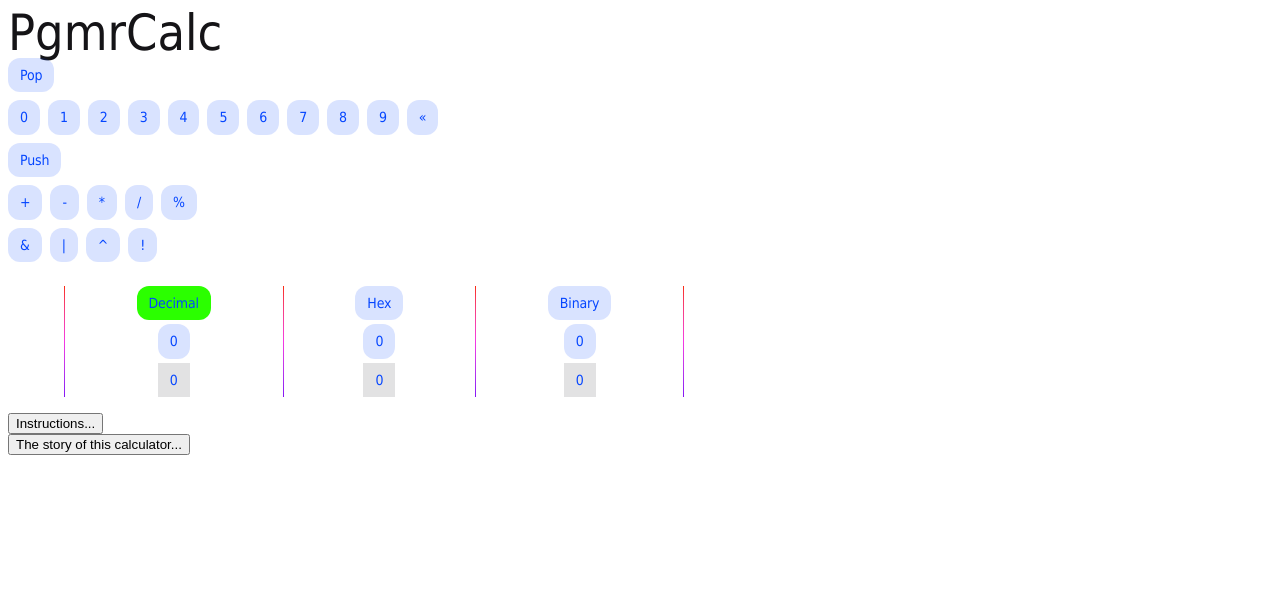
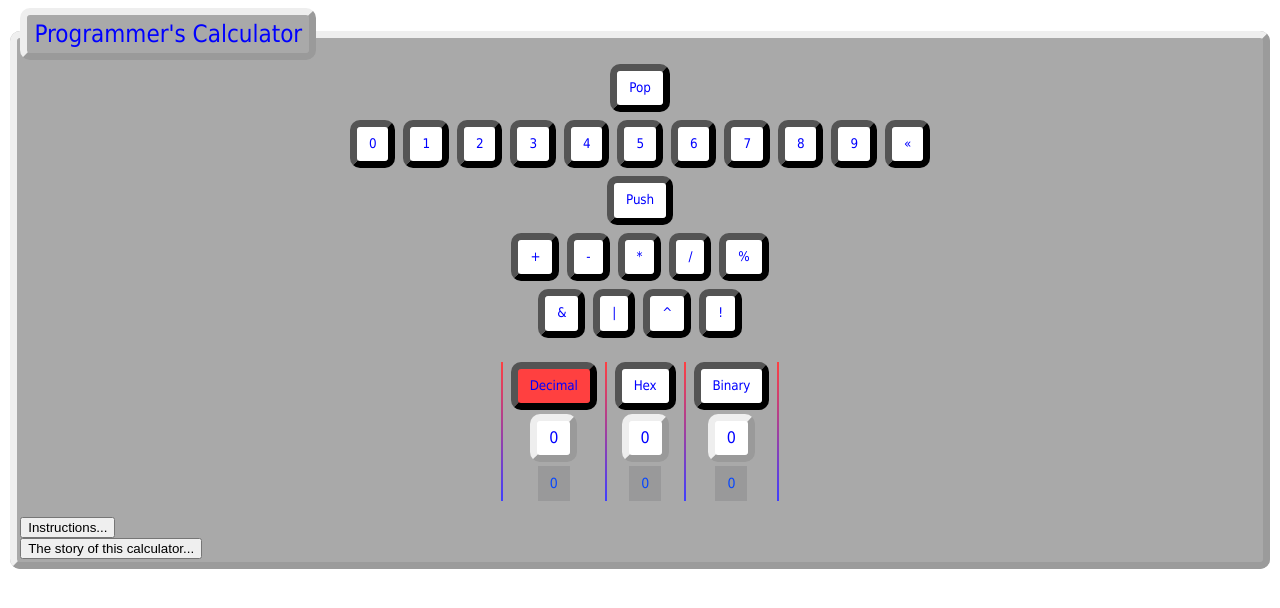
Before and after one commit to BrianRoys/PgmrCalc, an Angular app: page / in a window 1280 px wide. Shown: the top 608 px of the page. Built offline with nearby package versions, Linux system fonts and the light colour scheme.

Commit message:
Saving off tonight's SASS refactoring

```diff
--- a/src/app/app.component.html
+++ b/src/app/app.component.html
@@ -1,228 +1,6 @@
-<style>
-  :host {
-    --bright-blue: oklch(51.01% 0.274 263.83);
-    --electric-violet: oklch(53.18% 0.28 296.97);
-    --french-violet: oklch(47.66% 0.246 305.88);
-    --vivid-pink: oklch(69.02% 0.277 332.77);
-    --hot-red: oklch(61.42% 0.238 15.34);
-    --orange-red: oklch(63.32% 0.24 31.68);
-
-    --gray-900: oklch(19.37% 0.006 300.98);
-    --gray-700: oklch(36.98% 0.014 302.71);
-    --gray-400: oklch(70.9% 0.015 304.04);
-
-    --red-to-pink-to-purple-vertical-gradient: linear-gradient(
-      180deg,
-      var(--orange-red) 0%,
-      var(--vivid-pink) 50%,
-      var(--electric-violet) 100%
-    );
-
-    --red-to-pink-to-purple-horizontal-gradient: linear-gradient(
-      90deg,
-      var(--orange-red) 0%,
-      var(--vivid-pink) 50%,
-      var(--electric-violet) 100%
-    );
-
-    --pill-accent: var(--bright-blue);
-    --stack-item-accent: var(--gray-700);
-
-    /* font-family: "Inter", -apple-system, BlinkMacSystemFont, "Segoe UI", Roboto,
-      Helvetica, Arial, sans-serif, "Apple Color Emoji", "Segoe UI Emoji",
-      "Segoe UI Symbol"; */
-    font-family: Tahoma, Verdana, sans-serif;
-    box-sizing: border-box;
-    -webkit-font-smoothing: antialiased;
-    -moz-osx-font-smoothing: grayscale;
-  }
-
-  .footnote {
-    font-size: 0.85rem;
-    color: var(--gray-700);
-    margin-top: 1rem;
-    position: fixed;
-    bottom: 0.5rem;
-    width: 100%;
-  }
-
-  .cmds {
-    display: flex;
-    flex-wrap: wrap;
-    direction: row;
-    gap: 0.5rem;
-    margin-bottom: 0.5rem;
-  }
-
-  h1 {
-    font-size: 3.125rem;
-    color: var(--gray-900);
-    font-weight: 500;
-    line-height: 100%;
-    /* letter-spacing: -0.125rem; */
-    margin: 0;
-    /* font-family: "Inter Tight", -apple-system, BlinkMacSystemFont, "Segoe UI", Roboto,
-      Helvetica, Arial, sans-serif, "Apple Color Emoji", "Segoe UI Emoji",
-      "Segoe UI Symbol"; */
-  }
-
-  p {
-    margin: 0;
-    color: var(--gray-700);
-  }
-
-  main {
-    width: 100%;
-    min-height: 100%;
-    display: flex;
-    /* justify-content: center; */
-    align-items: center;
-    padding: 1rem;
-    box-sizing: inherit;
-    position: relative;
-  }
-
-  .calc-column {
-    display: flex;
-    flex-direction: column;
-    align-items: center;
-    /* gap: 1rem; */
-  }
-
-  .angular-logo {
-    max-width: 9.2rem;
-  }
-
-  .content {
-    display: flex;
-    justify-content: space-around;
-    width: 100%;
-    max-width: 700px;
-    /* margin-bottom: 3rem; */
-  }
-
-  .content h1 {
-    margin-top: 1.75rem;
-  }
-
-  .content p {
-    margin-top: 0.25rem;
-  }
-
-  .divider {
-    width: 1px;
-    background: var(--red-to-pink-to-purple-vertical-gradient);
-    margin-inline: 0.5rem;
-  }
-
-  .pill-group {
-    display: flex;
-    flex-direction: column;
-    align-items: start;
-    flex-wrap: wrap;
-    gap: 1.25rem;
-  }
-
-  .stack-item {
-    display: flex;
-    align-items: center;
-    --pill-accent: var(--bright-blue);
-    background: color-mix(in srgb, var(--stack-item-accent) 15%, transparent);
-    color: var(--pill-accent);
-    padding-inline: 0.75rem;
-    padding-block: 0.375rem;
-    border-radius: 0;
-    border: 0;
-    transition: background 0.3s ease;
-    font-family: var(--inter-font);
-    font-size: 0.875rem;
-    font-style: normal;
-    font-weight: 500;
-    line-height: 1.4rem;
-    letter-spacing: -0.00875rem;
-    text-decoration: none;
-  }
-
-  .pill {
-    display: flex;
-    align-items: center;
-    --pill-accent: var(--bright-blue);
-    background: color-mix(in srgb, var(--pill-accent) 15%, transparent);
-    color: var(--pill-accent);
-    padding-inline: 0.75rem;
-    padding-block: 0.375rem;
-    border-radius: 0.75rem;
-    border: 0;
-    transition: background 0.3s ease;
-    font-family: var(--inter-font);
-    font-size: 0.875rem;
-    font-style: normal;
-    font-weight: 500;
-    line-height: 1.4rem;
-    letter-spacing: -0.00875rem;
-    text-decoration: none;
-  }
-
-  .pill:hover {
-    background: color-mix(in srgb, var(--pill-accent) 25%, transparent);
-  }
-
-  .pill-group .pill:nth-child(6n + 1) {
-    --pill-accent: var(--bright-blue);
-  }
-  .pill-group .pill:nth-child(6n + 2) {
-    --pill-accent: var(--french-violet);
-  }
-  .pill-group .pill:nth-child(6n + 3),
-  .pill-group .pill:nth-child(6n + 4),
-  .pill-group .pill:nth-child(6n + 5) {
-    --pill-accent: var(--hot-red);
-  }
-
-  .pill-group svg {
-    margin-inline-start: 0.25rem;
-  }
-
-  .current-mode{
-    background-color: rgb(43, 255, 0);
-  }
-  .current-mode:hover{
-    background-color: rgb(43, 255, 0);
-  }
-
-  .social-links {
-    display: flex;
-    align-items: center;
-    gap: 0.73rem;
-    margin-top: 1.5rem;
-  }
-
-  .social-links path {
-    transition: fill 0.3s ease;
-    fill: var(--gray-400);
-  }
-
-  .social-links a:hover svg path {
-    fill: var(--gray-900);
-  }
-
-  @media screen and (max-width: 650px) {
-    .content {
-      flex-direction: column;
-      width: max-content;
-    }
-
-    .divider {
-      height: 1px;
-      width: 100%;
-      background: var(--red-to-pink-to-purple-horizontal-gradient);
-      margin-block: 1.5rem;
-    }
-  }
-</style>
-
-<h1>{{ title() }}</h1>
-
+<fieldset>
+  <legend>{{ title() }}</legend>
+  <div class="cmd-container">
     <p class="cmds">
       <button class="pill" title="Pop top value off stack" (click)="cmdKey('Escape')">Pop</button>
     </p>
@@ -268,8 +46,9 @@
       <button class="pill" title="Bitwise XOR top two values" (click)="cmdKey('^')">^</button>
       <button class="pill" title="Bitwise Invert the top value" (click)="cmdKey('~')">!</button>
     </p>
+  </div>
 
-<main class="main">
+  <main class="main content">
     <div class="content">
       <div class="divider" role="separator" aria-label="Divider"></div>
 
@@ -368,4 +147,5 @@
       </p>
     </div>
   }
+</fieldset>
 <router-outlet />
--- a/src/app/app.component.sass
+++ b/src/app/app.component.sass
@@ -0,0 +1,160 @@
+:host
+    --bright-blue: oklch(51.01% 0.274 263.83)
+    --electric-violet: oklch(53.18% 0.28 296.97)
+    --french-violet: oklch(47.66% 0.246 305.88)
+    --vivid-pink: oklch(69.02% 0.277 332.77)
+    --hot-red: oklch(61.42% 0.238 15.34)
+    --orange-red: oklch(63.32% 0.24 31.68)
+
+    --red-ish: rgb(255, 64, 64)
+    --blue-ish: rgb(64, 64, 255)
+    --green-ish: rgb(64, 255, 64)
+
+    --gray-900: oklch(19.37% 0.006 300.98)
+    --gray-700: oklch(36.98% 0.014 302.71)
+    --gray-400: oklch(70.9% 0.015 304.04)
+
+    --vertical-gradient: linear-gradient(180deg, var(--red-ish) 0%, var(--blue-ish) 100% )
+    --horizontal-gradient: linear-gradient(90deg, var(--red-ish) 0%, var(--blue-ish) 100% )
+    --pill-background: lightgray
+    --pill-color: brightblue
+    --pill-accent: var(--bright-blue)
+    --stack-item-accent: var(--gray-700)
+    --label-text: blue
+    --border-radius: 10px
+    --border-width: 7px
+    --border-style: outset
+
+    font-family: Tahoma, Verdana, sans-serif
+    box-sizing: border-box
+    -webkit-font-smoothing: antialiased
+    -moz-osx-font-smoothing: grayscale
+
+*, *:before, *:after
+    box-sizing: inherit
+
+
+a
+    color: #0366d6
+    text-decoration: none
+
+fieldset
+    background-color: darkgrey
+    border-style: var(--border-style)
+    border-width: var(--border-width)
+    border-radius: var(--border-radius)
+    padding: 0.2em
+
+legend
+    background-color: darkgrey
+    font-size: x-large
+    font-weight: 500
+    color: var(--label-text)
+    line-height: 100%
+    margin: 0
+    border-style: outset
+    border-width: var(--border-width)
+    border-radius: var(--border-radius)
+    padding: 0.3em
+
+a:hover
+    text-decoration: underline
+
+.cmd-container
+    display: flex
+    flex-direction: column
+    align-items: center
+
+.cmds
+    display: flex
+    flex-wrap: wrap
+    direction: row
+    gap: 0.5rem
+    margin-bottom: 0.5rem
+
+p
+    margin: 0
+
+main
+    width: 100%
+    min-height: 100%
+    display: flex
+    /* justify-content: center */
+    align-items: center
+    padding: 1rem
+    box-sizing: inherit
+    position: relative
+
+.calc-column
+    display: flex
+    flex-direction: column
+    align-items: center
+
+.content
+    display: flex
+    justify-content: center
+    width: 100%
+
+.content p
+    margin-top: 0.25rem
+
+.divider
+    width: 2px
+    background: var(--vertical-gradient)
+    margin-inline: 0.5rem
+
+.stack-item
+    display: flex
+    align-items: center
+    --pill-accent: var(--bright-blue)
+    background: color-mix(in srgb, var(--stack-item-accent) 15%, transparent)
+    color: var(--pill-accent)
+    padding-inline: 0.75rem
+    padding-block: 0.375rem
+    border-radius: 0
+    border: 0
+    transition: background 0.3s ease
+    font-family: var(--inter-font)
+    font-size: 0.875rem
+    font-style: normal
+    font-weight: 500
+    line-height: 1.4rem
+    letter-spacing: -0.00875rem
+    text-decoration: none
+
+.pill
+    display: flex
+    align-items: center
+    background: white
+    color: var(--label-text)
+    padding-inline: 0.75rem
+    padding-block: 0.375rem
+    border-width: var(--border-width)
+    border-radius: var(--border-radius)
+    border-style: var(--border-style)
+    transition: background 0.3s ease
+    font-family: var(--inter-font)
+    font-style: normal
+    font-weight: 500
+    line-height: 1.4rem
+    letter-spacing: -0.00875rem
+    text-decoration: none
+
+.pill:hover
+    background: color-mix(in srgb, var(--pill-accent) 25%, transparent)
+
+.current-mode
+    background-color: var(--red-ish)
+
+.current-mode:hover
+    background-color: color-mix(in srgb, var(--red-ish) 65%, transparent)
+
+@media screen and (max-width: 650px)
+    .content
+        flex-direction: column
+
+    .divider
+        height: 2px
+        width: 100%
+        background: var(--horizontal-gradient)
+        margin-block: 1.5rem
--- a/src/app/app.component.ts
+++ b/src/app/app.component.ts
@@ -14,7 +14,7 @@ import { CommonModule } from '@angular/common';
 
 export class AppComponent {
 
-  title = signal('PgmrCalc');
+  title = signal('Programmer\'s Calculator');
   calcMode = signal('Decimal');
   calcValue = signal(0n);
   calcStack = signal([0n]);
@@ -31,7 +31,7 @@ export class AppComponent {
       this.showInstructions.set(!this.showInstructions());
     }
     if (ID === 'S') { // "S" for "Story"
-      this.showStory.set(!this.showStory);
+      this.showStory.set(!this.showStory());
     }
   }
 
```
Lines whose indentation alone changed are shown as unchanged.
